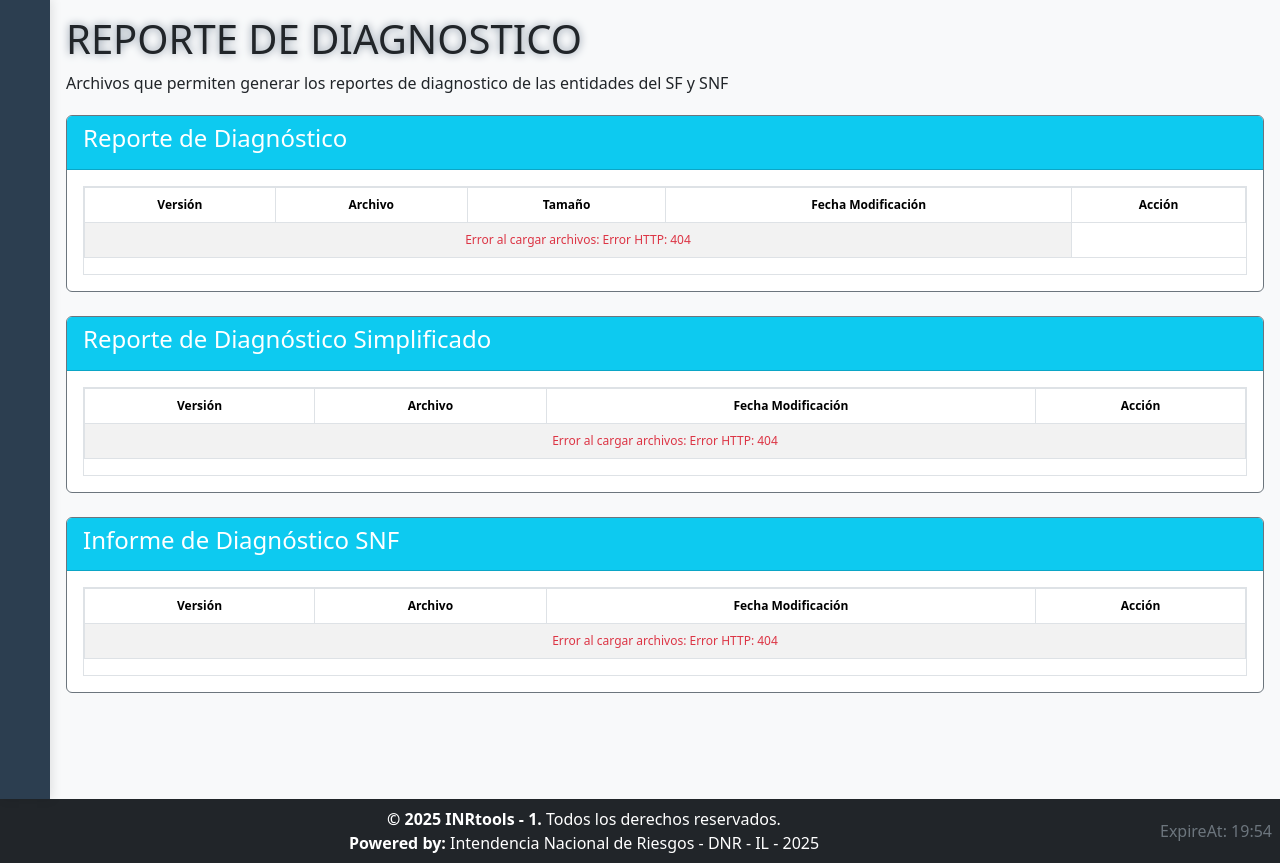
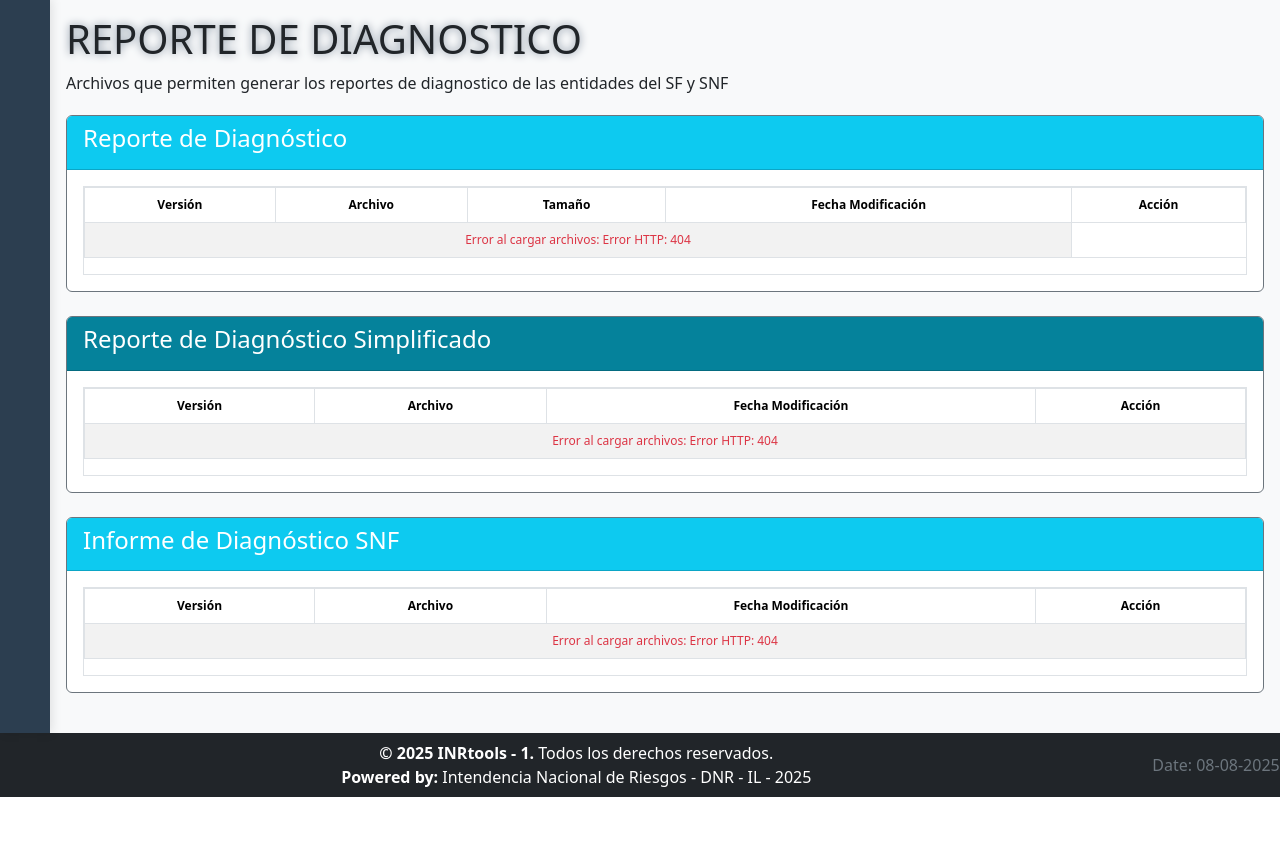
Before and after one commit to iolaoso/inrtools, a PHP site: page /bugtracker/frontend/inr/reportes/rdiagnostico/rdiagnostico.php in a window 1280 px wide. Shown: the part 57-920 px from the top of the page. After the commit the page ends 854 px from the top, so only its background shows below. Run offline with PHP 8.4, Linux system fonts and the light colour scheme; a user stored in the database is signed in; some libraries are stand-ins or nearby versions.

Commit message:
ajustesStylos

```diff
--- a/assets/css/login_style.css
+++ b/assets/css/login_style.css
@@ -1,5 +1,5 @@
 body {
-    background-color: #306eca;
+    background-color: #2c3e50; /* Fondo azul oscuro */
 }
 
 .login-container {
--- a/assets/css/menu.css
+++ b/assets/css/menu.css
@@ -3,7 +3,6 @@
     overflow-y: auto;
     overflow-x: hidden;
     background: #2c3e50; /* Color más profesional */
-    height: 100vh; /* Ocupa toda la altura de la ventana */
     color: #ecf0f1;
     scrollbar-width: thin;
     scrollbar-color: #7f8c8d #34495e;
--- a/assets/js/session_timeout.js
+++ b/assets/js/session_timeout.js
@@ -1,4 +1,4 @@
-const TIEMPO_LIMITE = 20 * 60; // 20 minutos en segundos (constante en mayúsculas)
+/* const TIEMPO_LIMITE = 20 * 60; // 20 minutos en segundos (constante en mayúsculas)
 const AVISO_TIEMPO = 5 * 60; // 5 minutos para el aviso
 let intervaloContador;
 
@@ -45,6 +45,6 @@ function resetContador() {
 }
 
 // Iniciar el contador al cargar la página y configurar event listeners
-window.addEventListener('load', iniciarContador);
-document.addEventListener('mousemove', resetContador);
-document.addEventListener('keypress', resetContador);
+//window.addEventListener('load', iniciarContador);
+//document.addEventListener('mousemove', resetContador);
+//document.addEventListener('keypress', resetContador); */
--- a/backend/session.php
+++ b/backend/session.php
@@ -2,7 +2,7 @@
 session_start();
 
 // Tiempo máximo de inactividad (20 minutos)
-$tiempo_maximo = 1200;
+//$tiempo_maximo = 1200;
 
 
 // Verificar si el usuario está logueado
@@ -20,7 +20,7 @@ if (!isset($_SESSION['user_id'])) {
     }
 }
 
-// Verificar tiempo de actividad
+/* // Verificar tiempo de actividad
 if (isset($_SESSION['LAST_ACTIVITY'])) {
     if (time() - $_SESSION['LAST_ACTIVITY'] > $tiempo_maximo) {
         session_unset();     // Eliminar variables de sesión
@@ -29,7 +29,7 @@ if (isset($_SESSION['LAST_ACTIVITY'])) {
         exit();
     }
 }
-$_SESSION['LAST_ACTIVITY'] = time(); // Actualiza tiempo de actividad
+$_SESSION['LAST_ACTIVITY'] = time(); // Actualiza tiempo de actividad */
 
 // Obtener todas las variables de sesión
 $user_id = $_SESSION['user_id'];
--- a/frontend/inr/reportes/rdiagnostico/rdiagnostico.php
+++ b/frontend/inr/reportes/rdiagnostico/rdiagnostico.php
@@ -56,7 +56,7 @@ include BASE_PATH . 'backend/session.php';
                 <!-- Reportes de Diagnóstico Simplificado  -->
                 <div class="col-md-12">
                     <div class="card h-100 d-flex flex-column border-secondary">
-                        <div class="card-header bg-info text-white">
+                        <div class="card-header text-white" style="background-color: #05829bff;">
                             <h4>Reporte de Diagnóstico Simplificado</h4>
                         </div>
                         <div class="card-body">
--- a/frontend/partials/footer.php
+++ b/frontend/partials/footer.php
@@ -5,5 +5,6 @@
         <span style="font-weight: bold;">Powered by: </span><span>Intendencia Nacional de Riesgos - DNR - IL -
             2025</span>
     </div>
-    <div id="contador-sesion" class="text-secondary">ExpireAt: <span id="tiempo-restante"></span></div>
+    <div id="contador-sesion" class="text-secondary">Date: <span id="tiempo-restante"><?php echo date("d-m-Y"); ?>
+        </span></div>
 </footer>
```
